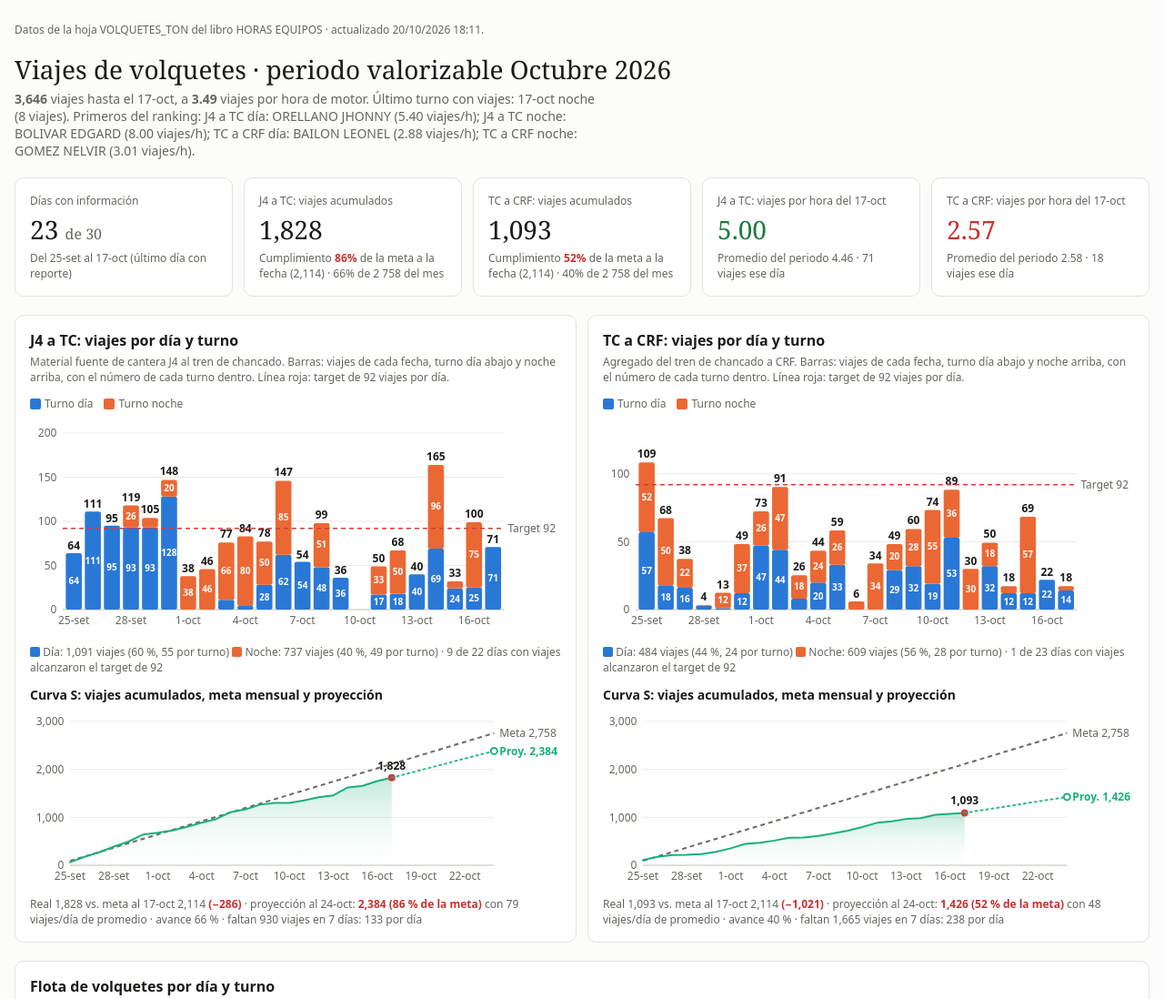
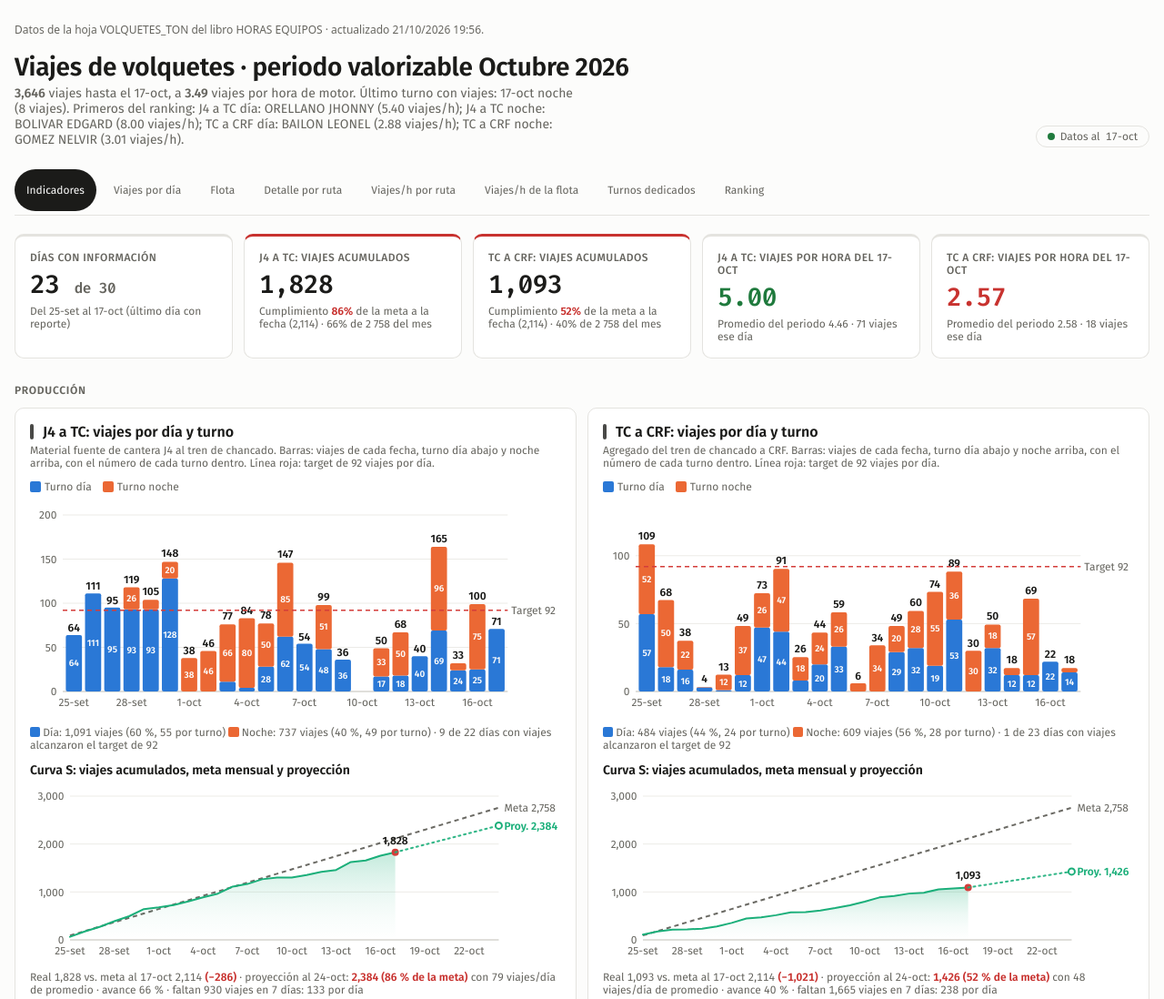
Before and after one commit to wasabioneta/pevoex_sangabriel, a plain HTML site: page index.html in a window 1280 px wide. Shown: the top 1098 px of the page at 91% size. Drawn offline with nearby package versions, Linux system fonts and the light colour scheme.

Commit message:
Actualiza datos del tablero de viajes 2026-10-21 19:56

```diff
--- a/data/actualizado.json
+++ b/data/actualizado.json
@@ -1 +1 @@
-{"actualizado": "20/10/2026 18:11"}
+{"actualizado": "21/10/2026 19:56"}
--- a/index.html
+++ b/index.html
@@ -38,6 +38,7 @@
 <body>
 <div id="dash-root">
 <p class="sg-meta" id="sg-meta">Datos de la hoja VOLQUETES_TON del libro HORAS EQUIPOS.</p>
+<link rel="stylesheet" href="https://fonts.googleapis.com/css2?family=Fira+Code:wght@500;600&family=Fira+Sans:wght@400;500;600&display=swap">
 <style>
   .vj { display: grid; gap: var(--cds-gap-lg); font-family: var(--font-anthropic-sans); }
   .vj-head h1 { font-family: var(--font-anthropic-serif); font-weight: 400; font-size: var(--cds-font-size-title); margin: 0; text-wrap: balance; }
@@ -93,10 +94,35 @@
   [data-dash-source-state=empty] { color: transparent; }
   [data-dash-source-state=refreshing] { opacity: .5; transition: opacity var(--cds-dur-slow); }
   @media (max-width: 640px) { .vj-hide-sm { display: none; } }
+
+  .vj { font-family: 'Fira Sans', var(--font-anthropic-sans), sans-serif; }
+  .vj-head { display: flex; flex-wrap: wrap; align-items: flex-end; justify-content: space-between; gap: var(--cds-gap-sm) var(--cds-gap-lg); }
+  .vj-head > div { min-width: 0; flex: 1 1 32rem; }
+  .vj-head h1 { font-family: 'Fira Sans', var(--font-anthropic-sans), sans-serif; font-weight: 600; letter-spacing: -.01em; }
+  .vj-badge { display: inline-flex; align-items: center; gap: 6px; font-size: var(--cds-font-size-caption); color: var(--color-fg-muted); border: 1px solid var(--color-border-line); border-radius: 999px; padding: 4px 12px; white-space: nowrap; font-variant-numeric: tabular-nums; }
+  .vj-badge i { width: .5rem; height: .5rem; border-radius: 50%; background: var(--color-ok); display: inline-block; }
+  .vj-nav { position: sticky; top: 0; z-index: 3; display: flex; gap: 6px; overflow-x: auto; padding: var(--cds-gap-xs) 0; background: var(--color-bg); border-bottom: 1px solid var(--color-border-line); scrollbar-width: thin; }
+  .vj-nav a { flex: none; font-size: var(--cds-font-size-caption); color: var(--color-fg-muted); text-decoration: none; padding: 6px 12px; border-radius: 999px; border: 1px solid transparent; min-height: 32px; display: inline-flex; align-items: center; transition: background-color .15s, color .15s; }
+  .vj-nav a:hover { color: var(--color-fg); background: color-mix(in srgb, var(--color-fg) 6%, transparent); }
+  .vj-nav a[aria-current=true] { color: var(--color-bg); background: var(--color-fg); }
+  .vj-nav a:focus-visible, .vj a:focus-visible { outline: 2px solid var(--color-fg); outline-offset: 2px; }
+  .vj section[id], .vj div[id] { scroll-margin-top: 3.5rem; }
+  .vj-tile { position: relative; overflow: hidden; border-top: 3px solid var(--color-border-line); }
+  .vj-tile:has(.vj-cump.up) { border-top-color: var(--color-ok); }
+  .vj-tile:has(.vj-cump.down) { border-top-color: var(--color-bad); }
+  .vj-tile .lbl { text-transform: uppercase; letter-spacing: .04em; font-weight: 500; }
+  .vj-tile .num { font-family: 'Fira Code', ui-monospace, monospace; font-weight: 600; letter-spacing: -.02em; }
+  .vj-card h2 { display: flex; align-items: center; gap: 10px; }
+  .vj-card h2::before { content: ""; width: 4px; height: 1.1em; border-radius: 2px; background: var(--color-fg); opacity: .8; flex: none; }
+  .vj-table tbody tr:hover td { background: color-mix(in srgb, var(--color-fg) 7%, var(--color-panel)); }
+  .vj-table td, .vj-table th { font-family: 'Fira Sans', var(--font-anthropic-sans), sans-serif; }
+  .vj-group { font-size: var(--cds-font-size-caption); font-weight: 600; text-transform: uppercase; letter-spacing: .06em; color: var(--color-fg-muted); margin: var(--cds-gap-sm) 0 calc(-1 * var(--cds-gap-sm)); }
+  @media (prefers-reduced-motion: reduce) { .vj *, .vj *::before { transition: none !important; animation: none !important; } }
 </style>
 
 <div class="vj">
   <header class="vj-head" id="resumen">
+    <div>
     <h1>Viajes de volquetes · periodo valorizable <span data-source="periodo" data-field="periodo" data-row="0" class="dash-skeleton">—</span></h1>
     <p class="vj-take" id="vj-take">
       <b data-source="resumen" data-field="viajes" data-row="0" class="dash-skeleton">—</b> viajes hasta el
@@ -104,7 +130,13 @@
       <b data-source="resumen" data-field="ratio" data-row="0" class="dash-skeleton">—</b> viajes por hora de motor.
       <span id="vj-take-extra"></span>
     </p>
+    </div>
+    <span class="vj-badge" title="Último día con reporte cargado"><i aria-hidden="true"></i>Datos al <span class="vj-corte" data-source="periodo" data-field="corte" data-row="0">—</span></span>
   </header>
+
+  <nav class="vj-nav" aria-label="Secciones del tablero">
+    <a href="#indicadores">Indicadores</a><a href="#viajes-dia">Viajes por día</a><a href="#flota-dia">Flota</a><a href="#detalle-rutas">Detalle por ruta</a><a href="#ratio-rutas">Viajes/h por ruta</a><a href="#ratio-flota">Viajes/h de la flota</a><a href="#exclusivos">Turnos dedicados</a><a href="#ranking">Ranking</a>
+  </nav>
 
   <section class="vj-tiles" id="indicadores">
     <div class="vj-tile"><div class="lbl">Días con información</div><div class="num"><span data-source="kpi" data-row="0" data-field="dias_info">—</span> <span class="vj-de">de <span data-source="kpi" data-row="0" data-field="dias_periodo">—</span></span></div>
@@ -119,6 +151,7 @@
       <div class="sub">Promedio del periodo <span data-source="kpi" data-where="ruta=TC a CRF" data-field="ratio_prom">—</span> · <span data-source="kpi" data-where="ruta=TC a CRF" data-field="viajes_dia">—</span> viajes ese día</div></div>
   </section>
 
+  <p class="vj-group">Producción</p>
   <div class="vj-rank-grid" id="viajes-dia">
     <section class="vj-card" id="viajes-j4tc">
       <h2>J4 a TC: viajes por día y turno</h2>
@@ -162,6 +195,7 @@
     </div>
   </section>
 
+  <p class="vj-group">Productividad: viajes por hora</p>
   <section class="vj-card" id="ratio-rutas">
     <h2>Viajes por hora según ruta</h2>
     <p class="vj-note">Viajes ÷ horas de motor de los tramos de esa ruta. Solo cuentan los tramos con horas registradas; un tramo con HM inicial igual al final suma viajes pero no entra al ratio. Al lado: viajes del periodo y ciclo promedio por viaje.</p>
@@ -198,6 +232,7 @@
     </section>
   </div>
 
+  <p class="vj-group">Operadores</p>
   <section id="ranking">
     <div class="vj-tabs" role="group" aria-label="Turno del ranking">
       <button type="button" id="vj-t-dia" aria-pressed="true">Turno día</button>
@@ -247,6 +282,8 @@
 
   <p class="vj-foot">Fuente: hoja VOLQUETES_TON del libro HORAS EQUIPOS (N° VIAJES, ORIGEN, DESTINO, HM y CICLO PROM.). Se actualiza todos los días a las 10:30.</p>
 </div>
+
+
 
 
 
@@ -861,6 +898,17 @@
   dash.onData(() => window.vjDraw());
 </script>
 <script>
+(function(){
+  var links=[].slice.call(document.querySelectorAll('.vj-nav a'));
+  if(!('IntersectionObserver' in window)||!links.length) return;
+  var map={}; links.forEach(function(a){ var el=document.getElementById(a.getAttribute('href').slice(1)); if(el) map[el.id]=a; });
+  var io=new IntersectionObserver(function(es){ es.forEach(function(e){ if(e.isIntersecting){ links.forEach(function(a){a.removeAttribute('aria-current')}); var a=map[e.target.id]; if(a){ a.setAttribute('aria-current','true'); } } }); },{rootMargin:'-20% 0px -70% 0px'});
+  Object.keys(map).forEach(function(id){ io.observe(document.getElementById(id)); });
+  function paint(){ document.querySelectorAll('.vj-cump').forEach(function(b){ var v=parseFloat(String(b.textContent).replace(',','.')); if(!isNaN(v)){ b.classList.toggle('up',v>=100); b.classList.toggle('down',v<100); } }); }
+  var mo=new MutationObserver(paint); document.querySelectorAll('.vj-cump').forEach(function(b){ mo.observe(b,{childList:true,characterData:true,subtree:true}); }); paint();
+})();
+</script>
+<script>
   fetch('data/actualizado.json', { cache: 'no-store' }).then((r) => r.json()).then((m) => {
     document.getElementById('sg-meta').textContent = `Datos de la hoja VOLQUETES_TON del libro HORAS EQUIPOS · actualizado ${m.actualizado}.`;
   }).catch(() => {});
```
